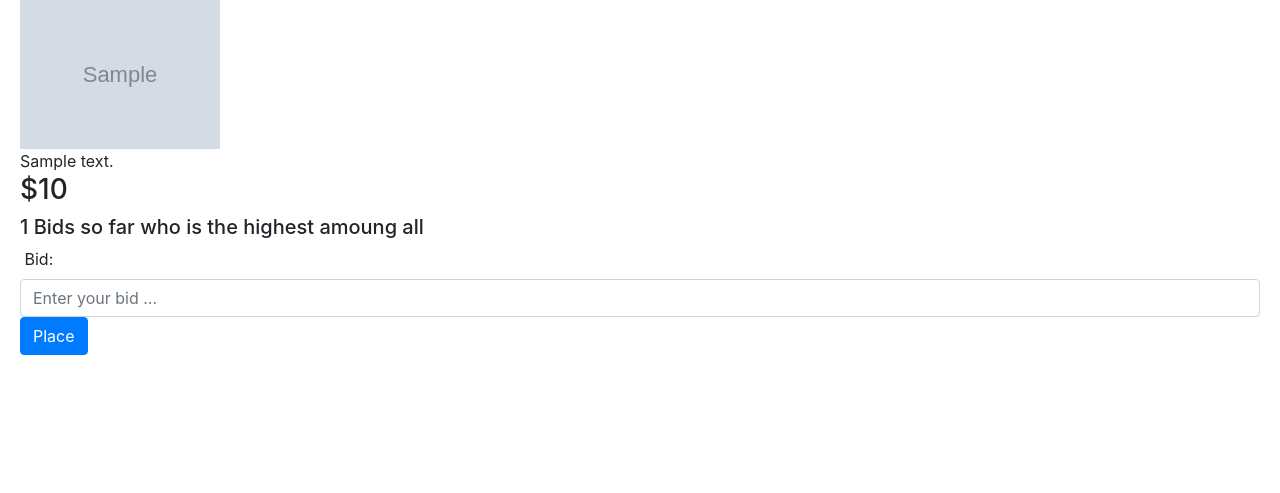
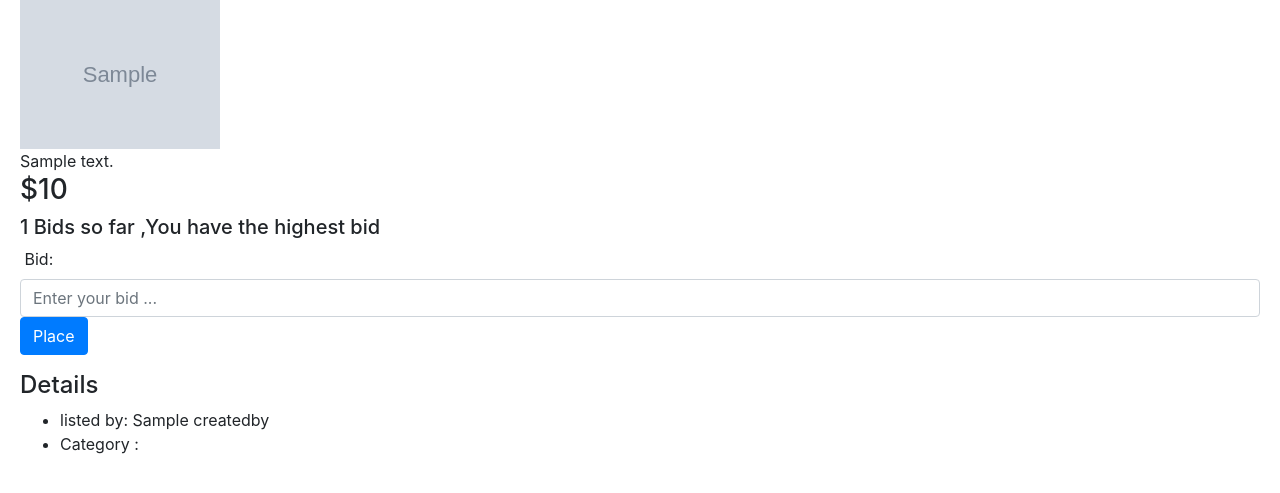
Before and after one commit to Nikhil-B-builds/Commerce, a Django app: a page that uses auctions/templates/auctions/entry.html in a window 1280 px wide. Shown: the part 210-703 px from the top of the page. Run offline with Django 3.2, Linux system fonts and the light colour scheme; a user stored in the database is signed in; tables that the repository leaves empty hold one stand-in row (values such as "Sample post"); grey boxes marked "Sample" are stand-in pictures; some libraries are stand-ins or nearby versions.

Commit message:
Enhance Listings model with unique name and categories, update admin interface, and improve entry and add listing templates

```diff
--- a/auctions/models.py
+++ b/auctions/models.py
@@ -7,11 +7,12 @@
 
 
 class Listings(models.Model):
-    name = models.CharField(max_length=60)
+    name = models.CharField(max_length=60,unique=True)
     price = models.IntegerField()
-    image = models.URLField(max_length=300,blank=True,null=True)
+    image = models.URLField(max_length=300,default='https://encrypted-tbn0.gstatic.com/images?q=tbn:ANd9GcTQloBQfR1oxndVS2Z3qfCtzcpFea_-55X9idaGUSIpAQ&s=10')
     created_on = models.DateTimeField(auto_created=True,auto_now_add=True)
     description  = models.CharField(max_length=100)
+    Categories = models.CharField(max_length=60,blank=True)
 
     def __str__(self):
         return f'{self.name}{self.price}{self.image}{self.created_on}'
@@ -25,3 +26,11 @@
     amount = models.IntegerField()
     def __str__(self):
         return f'{self.amount}'
+
+
+class Createdby(models.Model):
+     listing = models.ForeignKey(Listings,on_delete=models.CASCADE,related_name="created_by",unique=True)
+     name = models.CharField(default=User,max_length=60)
+
+     def __str__(self):
+         return f'{self.name}'
--- a/auctions/templates/auctions/Add_listing.html
+++ b/auctions/templates/auctions/Add_listing.html
@@ -10,7 +10,7 @@
     <form action="{% url 'add' %}" method="post">
         {% csrf_token %}
         {% for item in form %}
-        <div class="mb-3">
+        <div >
             <label for="Name" class="form-label">{{item.label}}</label>
             {{item}}
         </div>
--- a/auctions/templates/auctions/entry.html
+++ b/auctions/templates/auctions/entry.html
@@ -25,11 +25,19 @@
             <h3>${{data.price}}</h3>
         </div>
         <div class="bid">
-            <h5>{{Bid}} Bids so far {{highest}}</h5>
+            <h5>{{Bid}} Bids so far
+                {% if not highest %}
+
+                {% elif user == highest.user %}
+                    ,You have the highest bid
+                {% else %}
+                  ,{{highest.user}} have the highest bid
+                {% endif %}
+            </h5>
         </div>
 
         <div class="form">
-        <form action="{%url 'entry' name id %}" method="post">
+         <form action="{%url 'entry' name id %}" method="post">
             {%csrf_token%}
             <div class="mb-3">
                 <label for="Name" class="form-label">{{form.label}}</label>
@@ -37,7 +45,16 @@
 
                 <input class="btn btn-primary" type="submit" value="Place">
                 </div>
-            </form>
+         </form>
+        </div>
+
+        <div class="details">
+            <h4> Details</h4>
+            <ul>
+                <li> listed by: {{created_by.name}}</li>
+                <li> Category : </li>
+            </ul>
+
         </div>
     </div>
 
--- a/auctions/views.py
+++ b/auctions/views.py
@@ -63,6 +63,8 @@
         )
     )
 
+
+
     def clean_image(self):
         image_url = self.cleaned_data["image"]
         temp_url = "https://encrypted-tbn0.gstatic.com/images?q=tbn:ANd9GcTQloBQfR1oxndVS2Z3qfCtzcpFea_-55X9idaGUSIpAQ&s=10"
@@ -70,15 +72,23 @@
             return temp_url
 
         try:
-            response = requests.get(image_url,timeout=2)
+            print("1"*10)
+            response = requests.get(image_url,timeout=3)
 
             content = response.headers.get("content-type","")
             if not content.startswith("image/"):
+                print("2"*10)
                 raise forms.ValidationError("Must be a image")
         except requests.RequestException:
             return temp_url
 
         return image_url
+
+
+    categorie = forms.ChoiceField(
+            label='Choose a categories(optional)',
+            choices=[('1','2'),('3','4')],
+        )
 
 class BidForm(forms.Form):
         # def __init__(self,*args,**kwargs):
@@ -166,17 +176,29 @@
     if request.method == "POST":
         form = Createlisting(request.POST)
         if form.is_valid():
+
             name = form.cleaned_data["name"]
-            price = form.cleaned_data["price"]
-            img = form.cleaned_data["image"]
-            description = form.cleaned_data['description']
-            Listings.objects.create(name=name,price=price,image=img,description=description)
-            return redirect('index')
+            if not (Listings.objects.filter(name=name).exists()):
+                price = form.cleaned_data["price"]
+                img = form.cleaned_data["image"]
+                description = form.cleaned_data['description']
+                Listings.objects.create(name=name,price=price,image=img,description=description)
+                listing = Listings.objects.last()
+                Createdby.objects.create(name=request.user,listing_id=listing.id)
+                return redirect('index')
+            else :
+                return render(request,'auctions/Add_listing.html',
+                                      {
+                                        'form':Createlisting(),
+                                        'warning':'Listing with this name already exists'
+                                        }
+                                    )
+
 
         return render(request,'auctions/Add_listing.html',
                       {
                         'form':Createlisting(),
-                        'warning':"Invalid image url"
+                        'warning':'invalid image url'
                         }
                     )
     return render(request,'auctions/Add_listing.html',{
@@ -188,9 +210,12 @@
 
 def entry(request,name,id):
     data = Listings.objects.get(id=id)
-    total_bids = (Bid.objects.filter(listing_id=id)).count()
-    # highest = Bid.objects.get(amount=max(Bid.objects.filter(listing_id=id)))
-    highest = 'who is the highest amoung all'
+    bid_data = Bid.objects.filter(listing_id=id)
+    total_bids = bid_data.count()
+    highest = bid_data.order_by("-amount").first()
+
+
+    # highest = 'who is the highest amoung all'
     if request.method == 'POST':
         form = BidForm(request.POST)
 
@@ -206,6 +231,7 @@
                                                     'id':id,
                                                     'highest':highest,
                                                     'warning' :'Bid value should be higher than current price',
+                                                    'created_by':Createdby.objects.get(listing_id=id),
                                                   })
             Bid.objects.create(amount=bid,listing_id=id,user=request.user)
             Listings.objects.filter(id=id).update(price=bid)
@@ -219,5 +245,6 @@
         'form':BidForm,
         'name':name,
         'id':id,
-        'highest':highest
+        'highest':highest,
+        'created_by':Createdby.objects.get(listing_id=id),
     })
```
Also changed, not shown: auctions/admin.py (+13 -1 lines), auctions/migrations/0007_listings_categories_createdby.py (added), auctions/migrations/0008_alter_createdby_listing_alter_listings_image_and_more.py (added).
